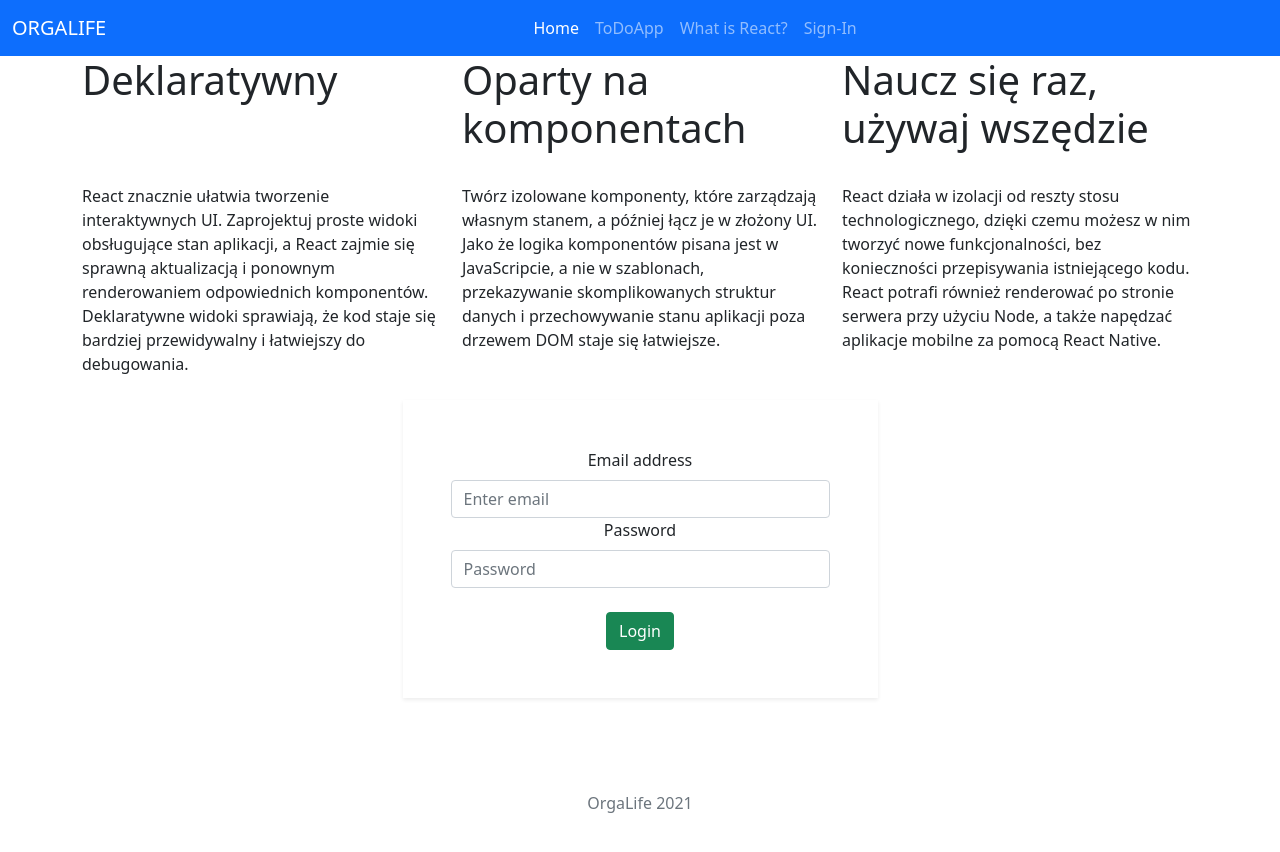
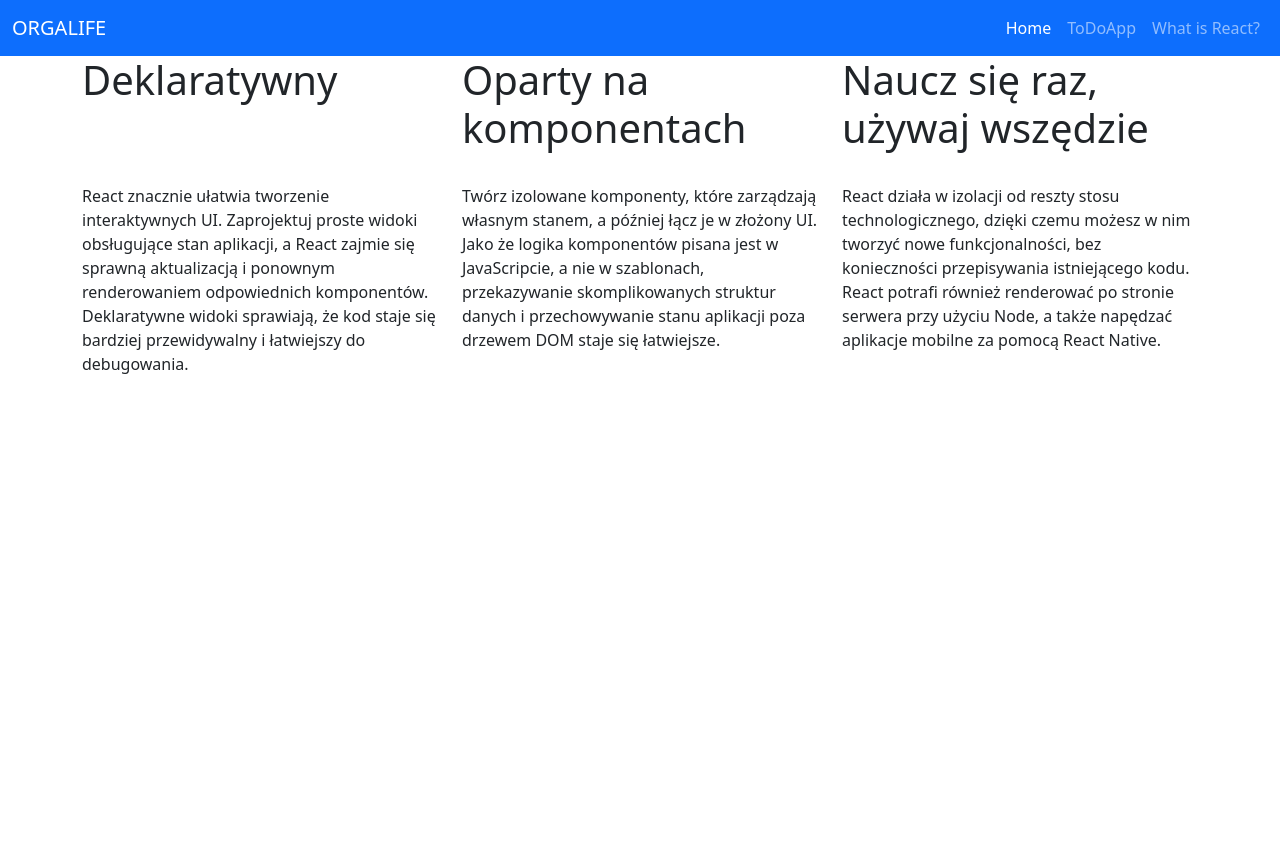
Before and after one commit to Mr-ubi/react-todo-list, a React (Create React App) app: page /NavReact in a window 1280 px wide. Shown: the top 852 px of the page. After the commit the page ends 800 px from the top, so only its background shows below. Built offline with nearby package versions, Linux system fonts and the light colour scheme.

Commit message:
Updated loginbar

```diff
--- a/src/App.js
+++ b/src/App.js
@@ -14,11 +14,11 @@ function App() {
       <Router>
         <Navbar />
         <Switch>
+          <Route path ='/' exact component={LoginPage}/>
           <Route path ='/TodoApp' exact component={TodoApp}/>
           <Route path ='/NavReact' exact component={NavReact}/>
         </Switch>
       </Router>
-      <LoginPage/>
     </div>
   );
 }
--- a/src/components/Navigation/Navbar.js
+++ b/src/components/Navigation/Navbar.js
@@ -11,11 +11,10 @@ const navbar = () => {
                     <span class="navbar-toggler-icon"></span>
                 </button>
             <div class="collapse navbar-collapse" id="navbarNavAltMarkup">
-            <div class="navbar-nav mx-auto">
+            <div class="navbar-nav ms-auto">
                 <Link className="nav-link active" aria-current="page" to="/">Home</Link>
                 <Link className="nav-link" to="/TodoApp">ToDoApp</Link>
                 <Link className="nav-link" to="/NavReact">What is React?</Link>
-                <Link className="nav-link" to="/LoginPage">Sign-In</Link>
             </div>
             </div>
         </div>
```
